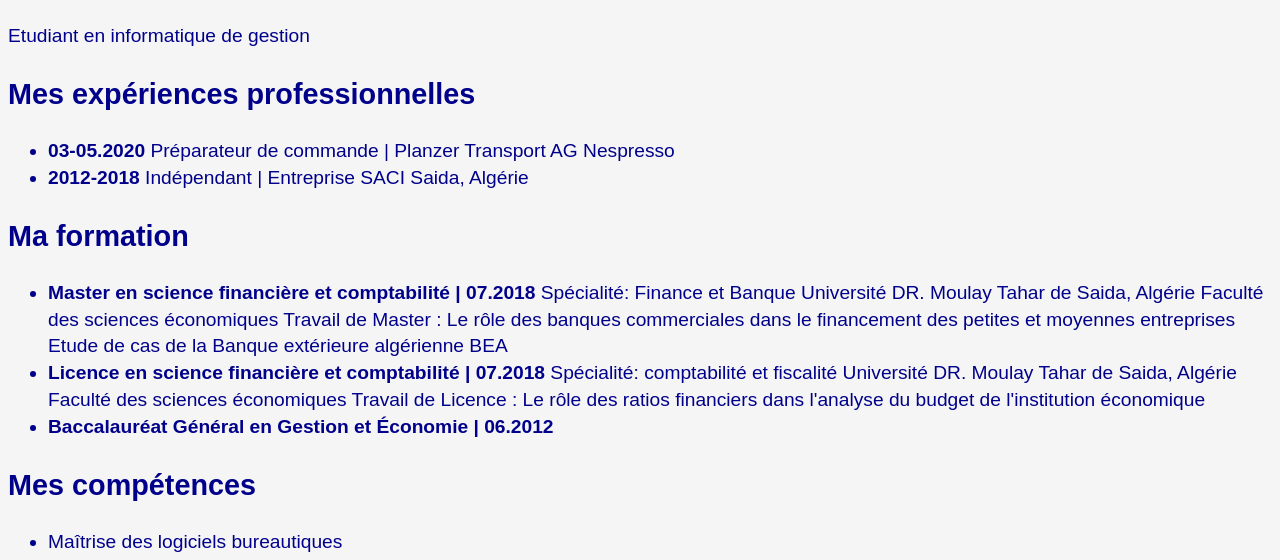
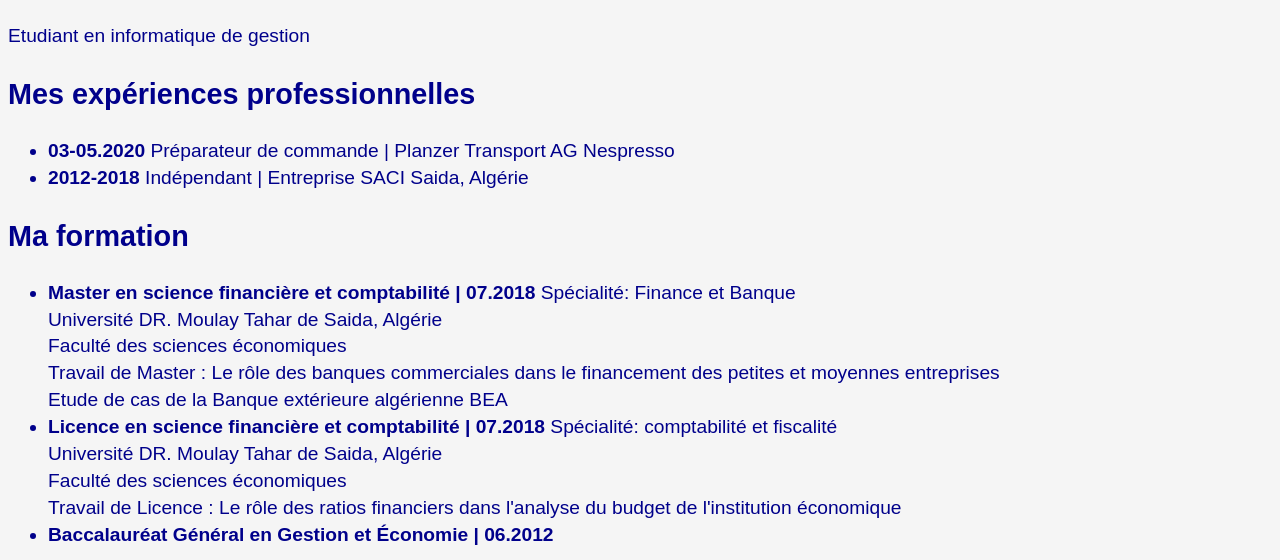
Before and after one commit to esig-jura/b053-cv-01-Reda3022, a plain HTML site: page index.html in a window 1280 px wide. Shown: the part 390-950 px from the top of the page. Drawn offline with Linux system fonts and the light colour scheme.

Commit message:
ajout du style

```diff
--- a/index.html
+++ b/index.html
@@ -52,18 +52,20 @@
     <h2 id="formation">Ma formation</h2>
     <ul>
         <li><strong>Master en science financière et comptabilité | 07.2018</strong>
-            Spécialité: Finance et Banque
-            Université DR. Moulay Tahar de Saida, Algérie
-            Faculté des sciences économiques
+            Spécialité: Finance et Banque <br>
+            Université DR. Moulay Tahar de Saida, Algérie <br>
+            Faculté des sciences économiques <br>
             Travail de Master : Le rôle des banques commerciales dans le
-            financement des petites et moyennes entreprises
+            financement des petites et moyennes entreprises <br>
             Etude de cas de la Banque extérieure algérienne BEA</li>
+
         <li><strong>Licence en science financière et comptabilité | 07.2018</strong>
-            Spécialité: comptabilité et fiscalité
-            Université DR. Moulay Tahar de Saida, Algérie
-            Faculté des sciences économiques
+            Spécialité: comptabilité et fiscalité <br>
+            Université DR. Moulay Tahar de Saida, Algérie <br>
+            Faculté des sciences économiques <br>
             Travail de Licence : Le rôle des ratios financiers dans l'analyse
             du budget de l'institution économique</li>
+
         <li><strong> Baccalauréat Général en Gestion et Économie | 06.2012</strong></li>
 
     </ul>
@@ -72,10 +74,9 @@
     <ul>
         <li>Maîtrise des logiciels bureautiques</li>
         <li>Utilisation de logiciels spécifiques à certains secteurs d’activité</li>
-        <li>Connaissance de base en maintenance informatique: « l'installation
-            de nouveaux équipements informatiques, Partitionner un disque
+        <li>Connaissance de base en maintenance informatique: <br>
+            « l'installation de nouveaux équipements informatiques, Partitionner un disque
             dur – Reformater, Installer/réinstaller Windows sur PC……. »</li>
-
     </ul>
 
 </main>
```
